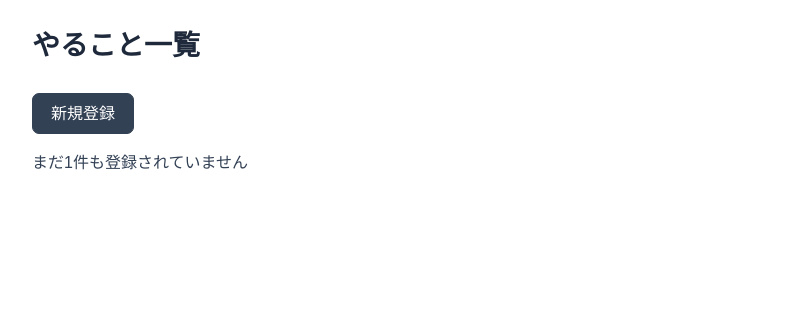
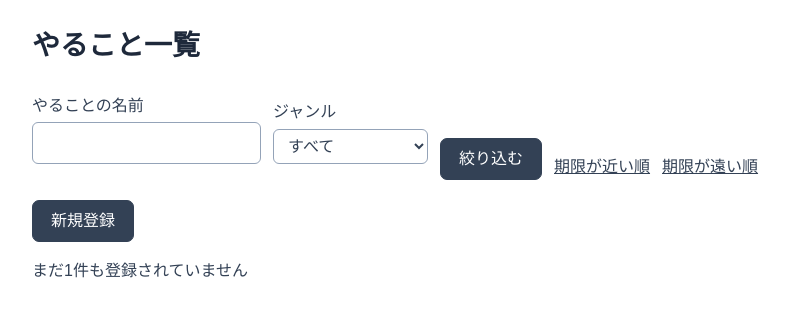
Before and after one commit to aoi3339/fw-todo, a Spring Boot app: page /todos in a window 1280 px wide. Shown: the top 317 px of the page, without its empty margins (174-963 px from the left). Run offline with Spring Boot 4, Linux system fonts and the light colour scheme; data that the repository does not hold is empty; some libraries are stand-ins or nearby versions.

Commit message:
検索・並び替え機能を追加

```diff
--- a/src/main/java/com/example/todoapp/HomeController.java
+++ b/src/main/java/com/example/todoapp/HomeController.java
@@ -7,6 +7,7 @@ import org.springframework.web.bind.annotation.GetMapping;
 import org.springframework.web.bind.annotation.ModelAttribute;
 import org.springframework.web.bind.annotation.PathVariable;
 import org.springframework.web.bind.annotation.PostMapping;
+import org.springframework.web.bind.annotation.RequestParam;
 import org.springframework.web.servlet.mvc.support.RedirectAttributes;
 
 import jakarta.validation.Valid;
@@ -27,8 +28,14 @@ public class HomeController {
     }
 
     @GetMapping("/todos")
-    public String todos(Model model) {
-        model.addAttribute("todos", todoMapper.findAll());
+    public String todos(@RequestParam(defaultValue = "") String keyword,
+            @RequestParam(defaultValue = "") String category,
+            @RequestParam(defaultValue = "asc") String order, Model model) {
+        String selectedOrder = "desc".equals(order) ? "desc" : "asc";
+        model.addAttribute("todos", todoMapper.search(keyword, category, selectedOrder));
+        model.addAttribute("keyword", keyword);
+        model.addAttribute("category", category);
+        model.addAttribute("order", selectedOrder);
         return "todos";
     }
 
--- a/src/main/java/com/example/todoapp/TodoMapper.java
+++ b/src/main/java/com/example/todoapp/TodoMapper.java
@@ -3,11 +3,14 @@ package com.example.todoapp;
 import java.util.List;
 
 import org.apache.ibatis.annotations.Mapper;
+import org.apache.ibatis.annotations.Param;
 
 @Mapper
 public interface TodoMapper {
 
-    List<Todo> findAll();
+    List<Todo> search(@Param("keyword") String keyword,
+            @Param("category") String category,
+            @Param("order") String order);
 
     Todo findById(Long id);
 
--- a/src/main/resources/templates/todos.html
+++ b/src/main/resources/templates/todos.html
@@ -11,6 +11,30 @@
         <h1 class="page-title">やること一覧</h1>
 
         <p class="flash" th:if="${message != null}" th:text="${message}"></p>
+
+        <form class="search-bar" th:action="@{/todos}" method="get">
+            <div class="form-row">
+                <label class="form-label" for="keyword">やることの名前</label>
+                <input class="form-input" type="text" id="keyword" name="keyword" th:value="${keyword}">
+            </div>
+
+            <div class="form-row">
+                <label class="form-label" for="category">ジャンル</label>
+                <select class="form-input" id="category" name="category">
+                    <option value="" th:selected="${#strings.isEmpty(category)}">すべて</option>
+                    <option value="デザイン" th:selected="${category == 'デザイン'}">デザイン</option>
+                    <option value="マーケティング" th:selected="${category == 'マーケティング'}">マーケティング</option>
+                    <option value="プログラミング" th:selected="${category == 'プログラミング'}">プログラミング</option>
+                    <option value="資格" th:selected="${category == '資格'}">資格</option>
+                    <option value="就職活動" th:selected="${category == '就職活動'}">就職活動</option>
+                </select>
+            </div>
+
+            <input type="hidden" name="order" th:value="${order}">
+            <button class="btn" type="submit">絞り込む</button>
+            <a class="link" th:href="@{/todos(keyword=${keyword}, category=${category}, order='asc')}">期限が近い順</a>
+            <a class="link" th:href="@{/todos(keyword=${keyword}, category=${category}, order='desc')}">期限が遠い順</a>
+        </form>
 
         <a class="btn" th:href="@{/todos/new}">新規登録</a>
 
```
Also changed, not shown: src/main/resources/mapper/TodoMapper.xml (+17 -2 lines).
